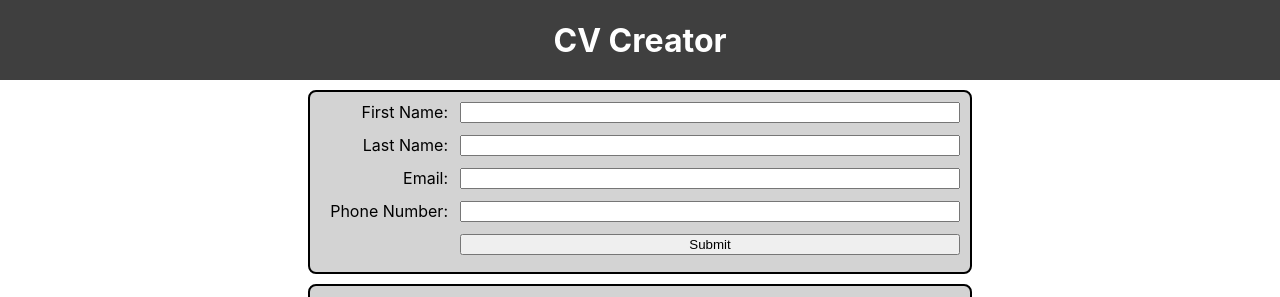
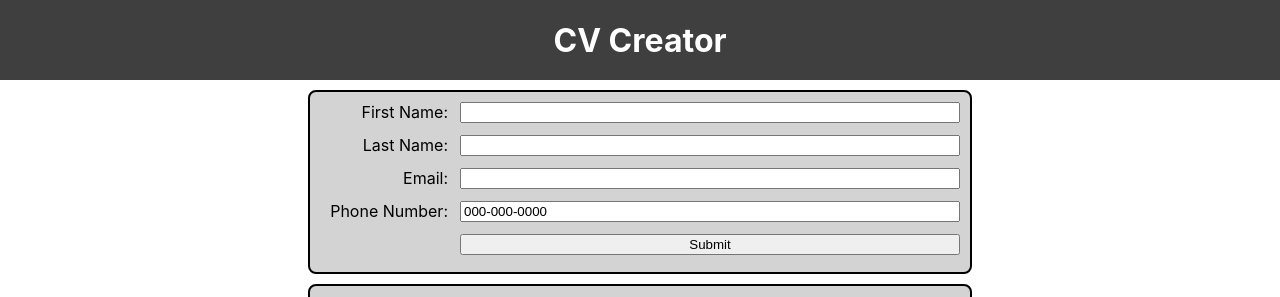
Before and after one commit to Red4lpha/CV-Project, a React (Create React App) app: page / in a window 1280 px wide. Shown: the top 297 px of the page. Built offline with nearby package versions, Linux system fonts and the light colour scheme.

Commit message:
Incremental General component -set up to properly store all the form values

```diff
--- a/src/components/General.js
+++ b/src/components/General.js
@@ -1,20 +1,47 @@
 import React from "react";
 
 class General extends React.Component {
+    constructor(props){
+        super(props);
+        this.state = {
+            fName: "",
+            lName: "",
+            email: "",
+            phone: "000-000-0000",
+        };
+        this.handleChange = this.handleChange.bind(this);
+        this.handleSubmit = this.handleSubmit.bind(this);
+    };
+    handleChange(e){
+        const value = e.target.value;
+        this.setState({
+            ...this.state,
+            [e.target.name]: value
+        });
+    };
+    handleSubmit(e){
+        console.log("handleSubmit hit");
+        console.log("fname:" + this.state.fName);
+        console.log("lname:" + this.state.lName);
+        console.log("email:" + this.state.email);
+        console.log("num:" + this.state.phone);
+        e.preventDefault();
+    };
 
     render(){
+        const {fName, lName, email, phone} = this.state;
         return (
             <div className="card general">
-                <form className="genForm" action="">
+                <form className="genForm" onSubmit={this.handleSubmit}>
                     <label for="genFirstName" className="label">First Name:</label>
-                    <input id="genFirstName" type="text"/>
+                    <input id="genFirstName" name ="fName" type="text" value={fName} onChange={this.handleChange}/>
                     <label for="genLastName" className="label">Last Name:</label>
-                    <input id="genLastName" type="text" />
+                    <input id="genLastName" name ="lName" type="text" value={lName} onChange={this.handleChange}/>
                     <label for="genEmail">Email:</label>
-                    <input id="genEmail" type="text" />
+                    <input id="genEmail"  name ="email" type="text" value={email} onChange={this.handleChange}/>
                     <label for="genPhnoe">Phone Number:</label>
-                    <input id="genPhone" type="text" />
-                    <button>Submit</button>
+                    <input id="genPhone"  name ="phone" type="text" value={phone} onChange={this.handleChange}/>
+                    <input type="submit" task="Submit"></input>
                 </form>
             </div>
         );
```
